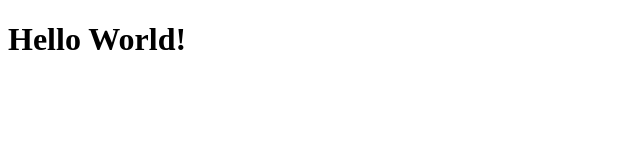
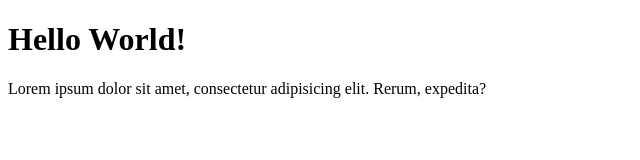
Before and after one commit to HallowStar/caga-git-test, a plain HTML site: page index.html in a window 1280 px wide. Shown: the whole page, without its empty margins (0-640 px from the left). Drawn offline with Linux system fonts and the light colour scheme.

Commit message:
menambahkan paragraf

```diff
--- a/index.html
+++ b/index.html
@@ -7,5 +7,8 @@
   </head>
   <body>
     <h1>Hello World!</h1>
+    <p>
+      Lorem ipsum dolor sit amet, consectetur adipisicing elit. Rerum, expedita?
+    </p>
   </body>
 </html>
```
